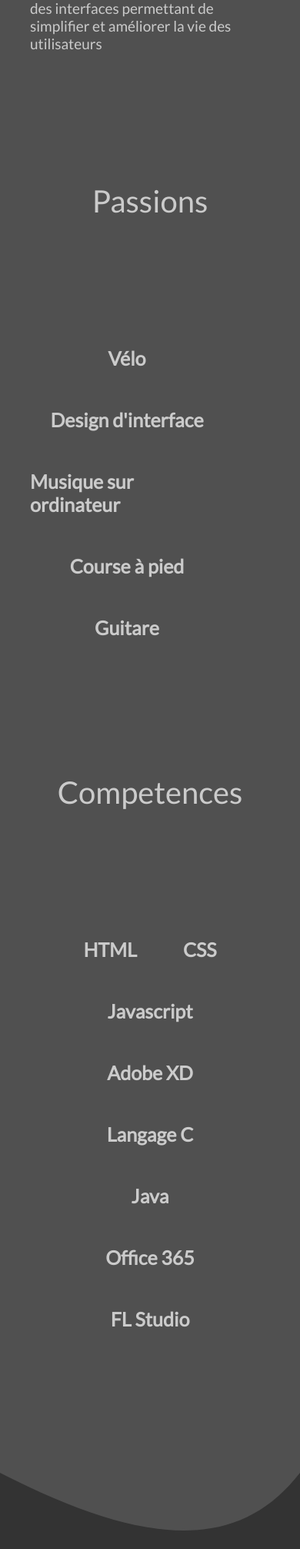
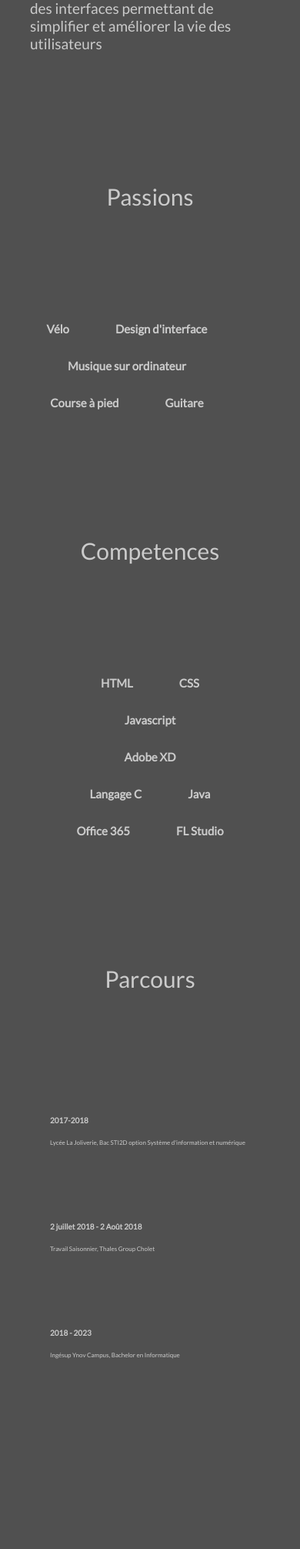
Before and after one commit to JeremDlcn/portfolioCV, a PHP site: page / in a window 390 px wide. Shown: the part 754-2766 px from the top of the page at 77% size. Run offline with PHP 8.4, Linux system fonts and the light colour scheme.

Commit message:
responsive test

```diff
--- a/index.html
+++ b/index.html
@@ -80,30 +80,29 @@
 		</section>
 
 		<!--Parcours-->
-<!-- 		<section id="parcours">
+		<section id="parcours">
 			<p class="titre">Parcours</p>
-			<div class="timeline">
 				<div class="calendar">
-					<div class="date">
-						<p>2017-2018</p>
-						<p>2 juillet 2018 - 2 Août 2018</p>
-						<p>2018 - 2023</p>
-					</div>
-					<div class="travail">
-						<p>Lycée La Joliverie, Bac STI2D option Système d'information et numérique</p>
-						<p>Travail Saisonnier, Thales Group Cholet</p>
-						<p>Ingésup Ynov Campus, Bachelor en Informatique</p>
-					</div>
 								<div class="line"></div>
 								<div class="timedots">
 									<div class="dot"></div>
 									<div class="dot"></div>
 									<div class="dot"></div>
 								</div>
+					<div class="textparcours">
+						<div>
+						<p>2017-2018</p><p>Lycée La Joliverie, Bac STI2D option Système d'information et numérique</p>
 						</div>
-				<div></div>
+						<div>
+						<p>2 juillet 2018 - 2 Août 2018</p><p>Travail Saisonnier, Thales Group Cholet</p>
 						</div>
-		</section> -->
+						<div>
+						<p>2018 - 2023</p><p>Ingésup Ynov Campus, Bachelor en Informatique</p>
+						</div>
+					</div>
+
+				</div>
+		</section>
 		</div>
 		<!-- Bottom -->
 			<svg id="curveDownColor" version="1.1" width="100%" height="100" viewBox="0 0 100 100" preserveAspectRatio="none">
--- a/style.css
+++ b/style.css
@@ -180,35 +180,39 @@ ul a:hover {
 }
 
 /*-------- PARCOURS --------*/
-.timeline {
-	display: flex;
-	flex-direction: row;
-	justify-content: space-around;
-}
 .calendar{
 	display: flex;
 	flex-direction: row;
 	justify-content: stretch;
-	padding-top: 60px;
-	left: 90%;
+	padding-top: 120px;
+	padding-left: 150px;
+}
+.textparcours div {
+	display: flex;
+	flex-direction: row;
+	justify-content: flex-start;
+	margin-bottom: 80px;
+}
+.textparcours {
+	width: 100%;
 }
 
-.date{
-	display: flex;
-	flex-direction: column;
+.textparcours div p:first-child {
+		font-weight: bold;
+}
+.textparcours div:first-child p:first-child{
 	margin-right: 200px;
-	margin-top: 13px;
+	width: 150px;
 }
-.date p {
-	margin-bottom: 90px;
+
+.textparcours div:nth-child(2) p:first-child{
+	margin-right: 90px;
+	width: 250px;
 }
-.travail{
-	display: flex;
-	flex-direction: column;
-	margin-top: 13px
-}
-.travail p{
-	margin-bottom: 90px;
+
+.textparcours div:last-child p:first-child{
+	margin-right: 190px;
+	width:150px;
 }
 
 .line{
@@ -216,7 +220,6 @@ ul a:hover {
 	width: 4px;
 	height: 330px;
 	border-radius: 30px;
-	margin-left: -600px;
 	z-index: 0;
 }
 .timedots{
@@ -224,7 +227,6 @@ ul a:hover {
 	flex-direction: column;
 
 }
-
 .dot{
 	background-color: #ED7D3A;
 	width: 12px;
@@ -232,9 +234,7 @@ ul a:hover {
 	border-radius: 30px;
 	z-index: 1;
 	display: inline-block;
-	margin-left: -8px;
-	margin-bottom: 80px;
-	margin-top: 33px;
+	margin:20px 80px 99px -8px;
 }
 /*-------- REALISATIONS --------*/
 #realisations {
@@ -242,8 +242,8 @@ ul a:hover {
 }
 .titre2 {
 	font-size: 40px;
-	margin-top: 100px;
 	margin-bottom: 140px;
+	margin-top: 0px;
 }
 .center{
 	text-align: center;
@@ -406,7 +406,15 @@ textarea {
 	color: #909090;
 }
 
-/*---Laptop---*/
+/*Laptop M*/
+@media screen and (max-width: 1200px) {
+	.textparcours div:first-child p:first-child{
+		margin-right: 240px;
+		width: 150px;
+	}
+}
+
+/*---Laptop S---*/
 @media screen and (max-width: 1000px)
 {
 
@@ -443,6 +451,18 @@ textarea {
 			flex-direction: column;
 			justify-content: center;
 		}
+		.textparcours div:first-child p:first-child{
+				margin-right: 190px;
+			}
+		.textparcours div:nth-child(2) p:first-child{
+				margin-right: 40px;
+			}
+		.textparcours div:last-child p:first-child{
+				margin-right: 140px;
+			}
+		.calendar {
+			padding-left: 40px;
+		}
 }
 
 
@@ -450,17 +470,23 @@ textarea {
 @media screen and (max-width: 800px)
 {
 	.titre{
-		font-size: 40px;
+		font-size: 30px;
 		margin-top: 150px;
 		padding-left: 0px;
 	}
 	.titre2 {
-		font-size: 40px;
+		font-size: 30px;
 		margin-top: 100px;
 		padding-left: 0px;
 		margin-bottom: 140px;
 	}
-	#passions, #competences, #realisations {
+	.center {
+		font-size: 20px;
+	}
+	#passions div p, #competences div p{
+		font-size: 15px;
+	}
+	#passions, #competences, #realisations, #parcours {
 		display: flex;
 		flex-direction: column;
 		align-items: center;
@@ -489,6 +515,12 @@ textarea {
 		#presentation img {
 			width: 200px;
 		}
+		.interface a{
+			font-size: 15px;
+		}
+		.logo {
+			margin-top: 0;
+		}
 		.projet {
 			width: 250px;
 			height: 140px;
@@ -502,6 +534,36 @@ textarea {
 		}
 		.draw img {
 			width: 80px;
+		}
+		.textparcours div {
+			font-size: 12px;
+			flex-direction: column;
+			justify-content: center;
+			align-items: flex-start;
+		}
+		.textparcours div p:first-child{
+			font-size: 15px;
+		}
+		.textparcours div:first-child p:first-child{
+				margin-right: 150px;
+				width: 80px;
+			}
+		.textparcours div:nth-child(2) p:first-child{
+				margin-right: 60px;
+				width: 200px;
+			}
+		.textparcours div:last-child p:first-child{
+				margin-right: 100px;
+				width:100px;
+			}
+		.timedots {
+			display: none;
+		}
+		.line {
+			display: none;
+		}
+		.calendar {
+			padding-left: 0px;
 		}
 }
 
@@ -543,7 +605,12 @@ textarea {
 			margin-right: 30px;
 			padding-top: 60px;
 		}
-
+		.textparcours div p:first-child {
+				font-size: 10px;
+		}
+		.textparcours div p:last-child {
+				font-size: 8px;
+		}
 }
 /*----------------------------------------------------------------------------------------------*/
 /*----------------------------------------------------------------------------------------------*/
```
Also changed, not shown: error.html (+8 -7 lines). Lines whose indentation alone changed are shown as unchanged.
